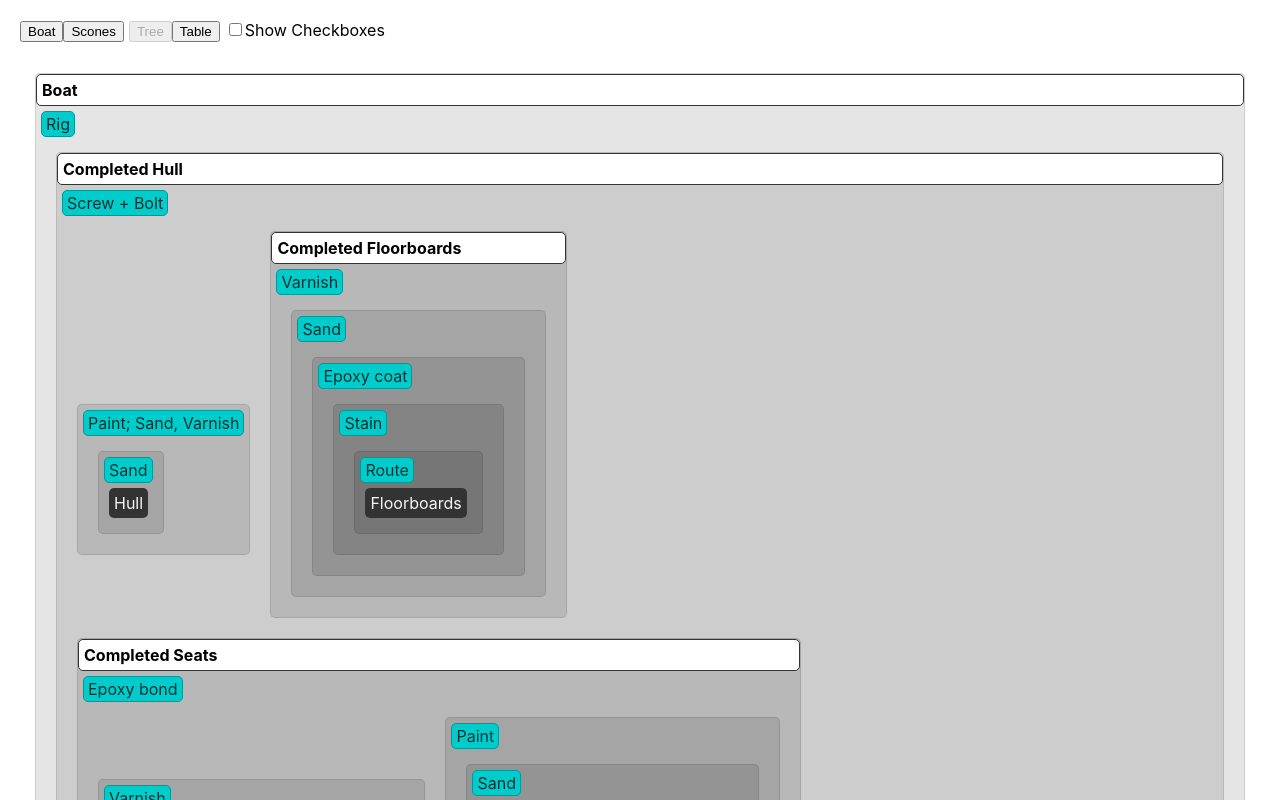
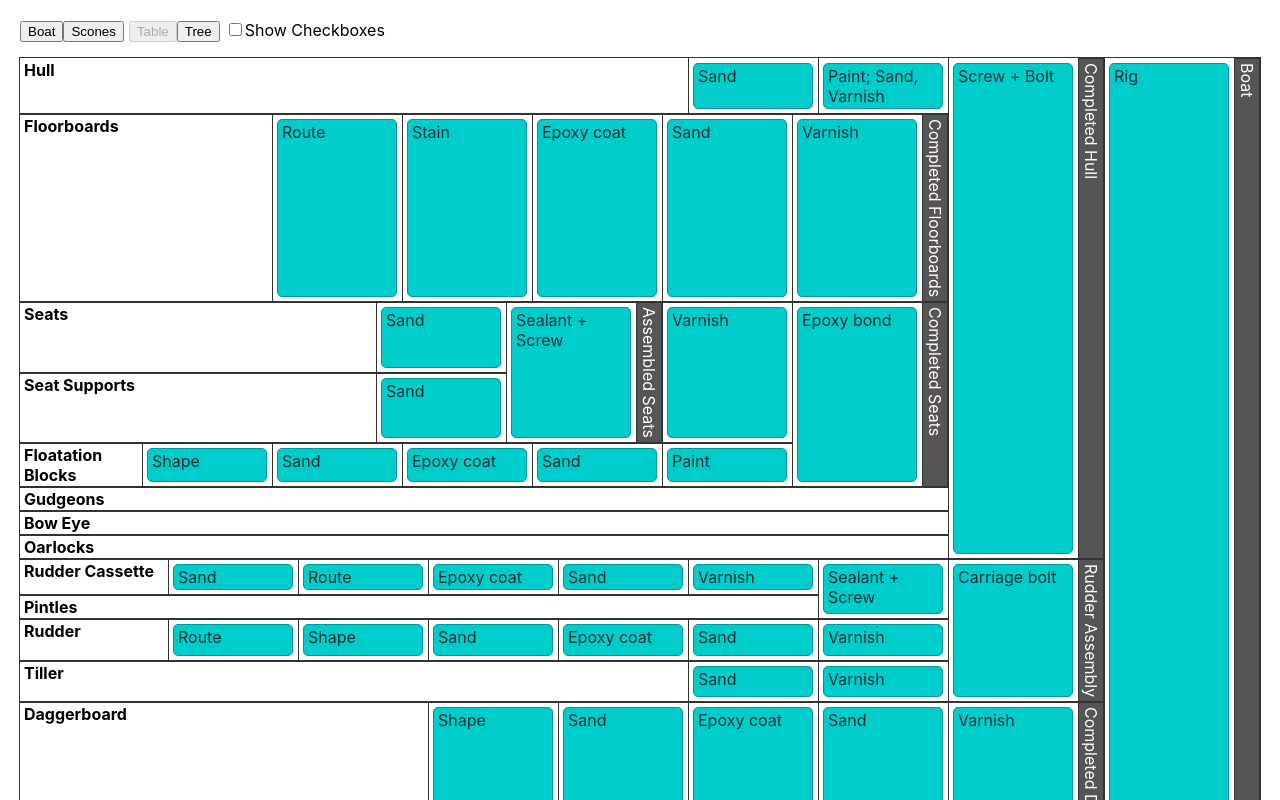
Before and after one commit to IJMacD/engineers-recipes, a React (Create React App) app: page / in a window 1280 px wide. Shown: the top 800 px of the page. Built offline with nearby package versions, Linux system fonts and the light colour scheme.

Commit message:
Maintain ephemeral state when collapsed

```diff
--- a/src/App.js
+++ b/src/App.js
@@ -5,7 +5,7 @@ import { RecipeNodeView } from './RecipeNodeView';
 import { useState } from 'react';
 
 function App() {
-  const [ viewMode, setViewMode ] = useState("tree");
+  const [ viewMode, setViewMode ] = useState("table");
   const [ showCheckboxes, setShowCheckboxes ] = useState(false);
   const [ recipe, setRecipe ] = useState(/** @type {import('./types').RecipeNode} */(boatRecipe));
 
@@ -17,8 +17,8 @@ function App() {
           <button onClick={() => setRecipe(sconeRecipe)}>Scones</button>
         </span>
         <span style={{marginRight: 5}}>
+          <button onClick={() => setViewMode("table")} disabled={viewMode === "table"}>Table</button>
           <button onClick={() => setViewMode("tree")} disabled={viewMode === "tree"}>Tree</button>
-          <button onClick={() => setViewMode("table")} disabled={viewMode === "table"}>Table</button>
         </span>
         <label>
           <input type="checkbox" checked={showCheckboxes} onChange={e => setShowCheckboxes(e.target.checked)} />
--- a/src/RecipeNodeView.js
+++ b/src/RecipeNodeView.js
@@ -70,18 +70,14 @@ function RecipeNodeItem ({ action, pre, name = null, showCheckboxes = false }) {
 function RealItem ({ name, action, pre, showCheckboxes }) {
     const [ collapsed, setCollapsed ] = useState(false);
 
-    if (collapsed) {
-        return <li className="ingredient" style={{ cursor: "pointer" }} onClick={() => setCollapsed(false)}>+ {name}</li>;
-    }
-
     return (
-        <li className="item">
-            { name && <p className="name" style={{ cursor: "pointer" }} onClick={() => setCollapsed(true)}>{name}</p> }
-            <label className="action">
+        <li className={collapsed?"ingredient":"item"}>
+            { name && <p className={collapsed?null:"name"} style={{ cursor: "pointer", margin: 0 }} onClick={() => setCollapsed(c => !c)}>{ collapsed && "+ "}{name}</p> }
+            <label className="action" style={collapsed?{display:"none"}:null}>
                 { showCheckboxes && <input type="checkbox" /> }
                 {action}
             </label>
-            <ul className="list">
+            <ul className="list" style={collapsed?{display:"none"}:null}>
                 {
                     pre.map((p, i) => {
                         if (typeof p === "string") {
```
